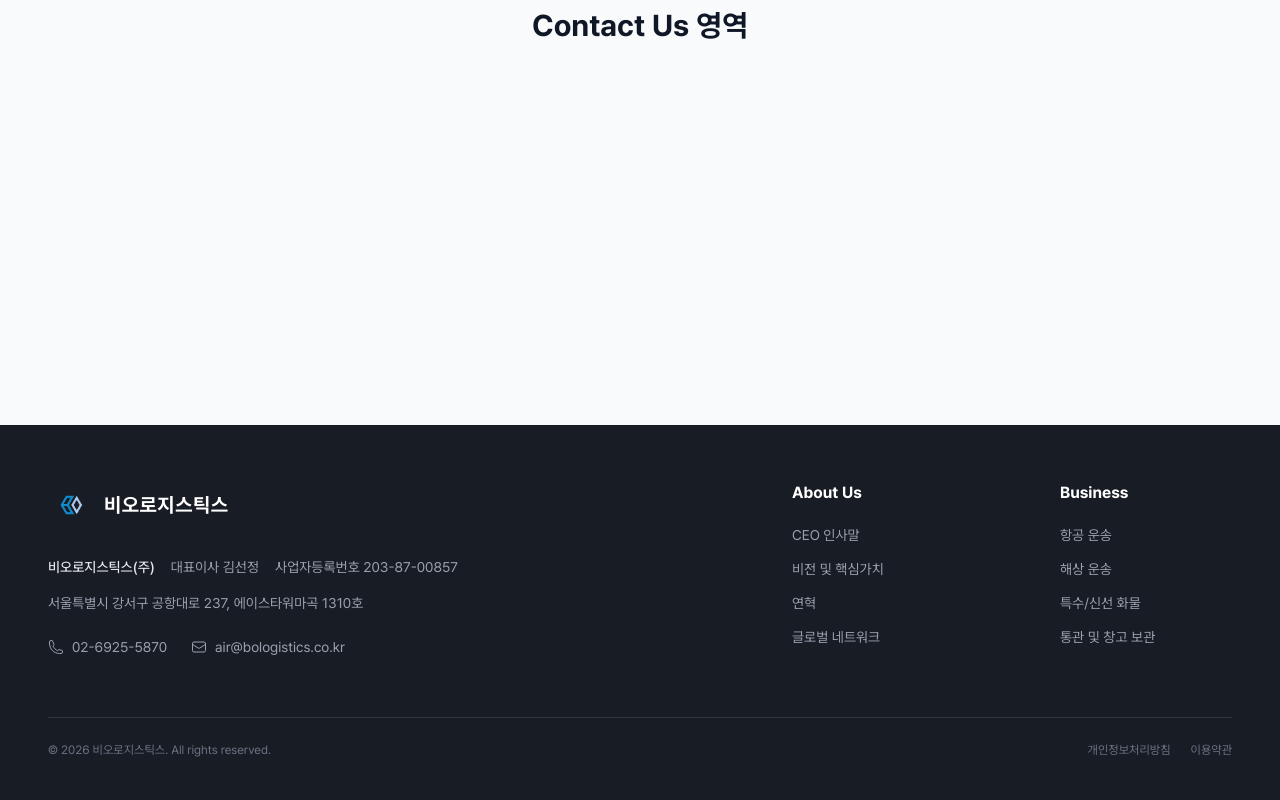
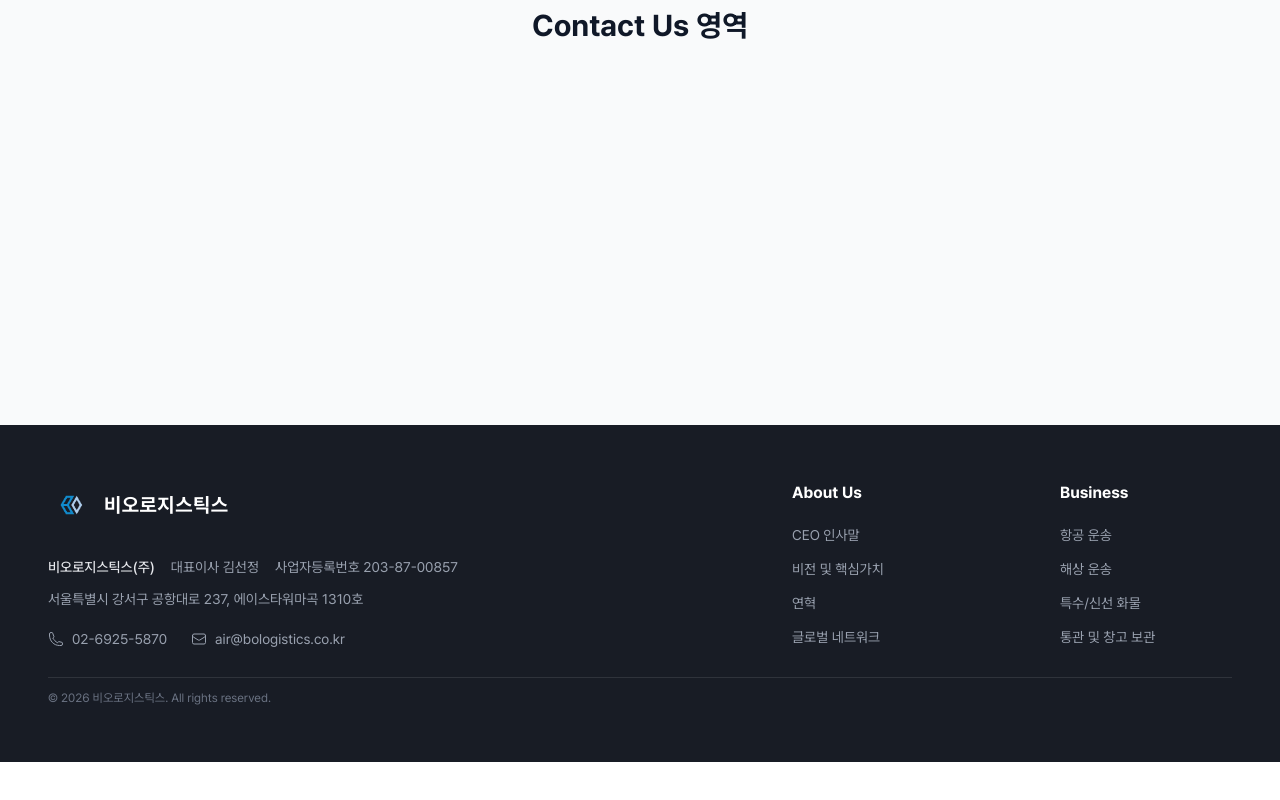
Before and after one commit to kdhqwe1030/bologistics, a Next.js app: page / in a window 1280 px wide. Shown: the part 1975-2775 px from the top of the page. After the commit the page ends 2737 px from the top, so only its background shows below. Built offline with nearby package versions, Linux system fonts and the light colour scheme.

Commit message:
fix: footer 수정

```diff
--- a/app/components/Footer.tsx
+++ b/app/components/Footer.tsx
@@ -36,8 +36,8 @@ export default function Footer() {
               </span>
             </a>
 
-            <div className="flex flex-col gap-2 leading-7">
-              <div className="flex flex-wrap gap-x-4 gap-y-1">
+            <div className="flex flex-col gap-1 leading-7">
+              <div className="flex flex-wrap gap-x-4 ">
                 <span className="font-medium text-gray-200">
                   비오로지스틱스(주)
                 </span>
@@ -100,17 +100,8 @@ export default function Footer() {
         </div>
 
         {/* 하단 */}
-        <div className="mt-14 flex flex-col gap-4 border-t border-white/10 pt-6 text-xs text-gray-500 sm:flex-row sm:items-center sm:justify-between">
+        <div className="mt-6 flex flex-col gap-4 border-t border-white/10 pt-3 text-xs text-gray-500 sm:flex-row sm:items-center sm:justify-between">
           <p>© 2026 비오로지스틱스. All rights reserved.</p>
-
-          <div className="flex gap-5">
-            <a href="#" className="transition-colors hover:text-white">
-              개인정보처리방침
-            </a>
-            <a href="#" className="transition-colors hover:text-white">
-              이용약관
-            </a>
-          </div>
         </div>
       </div>
     </footer>
```
